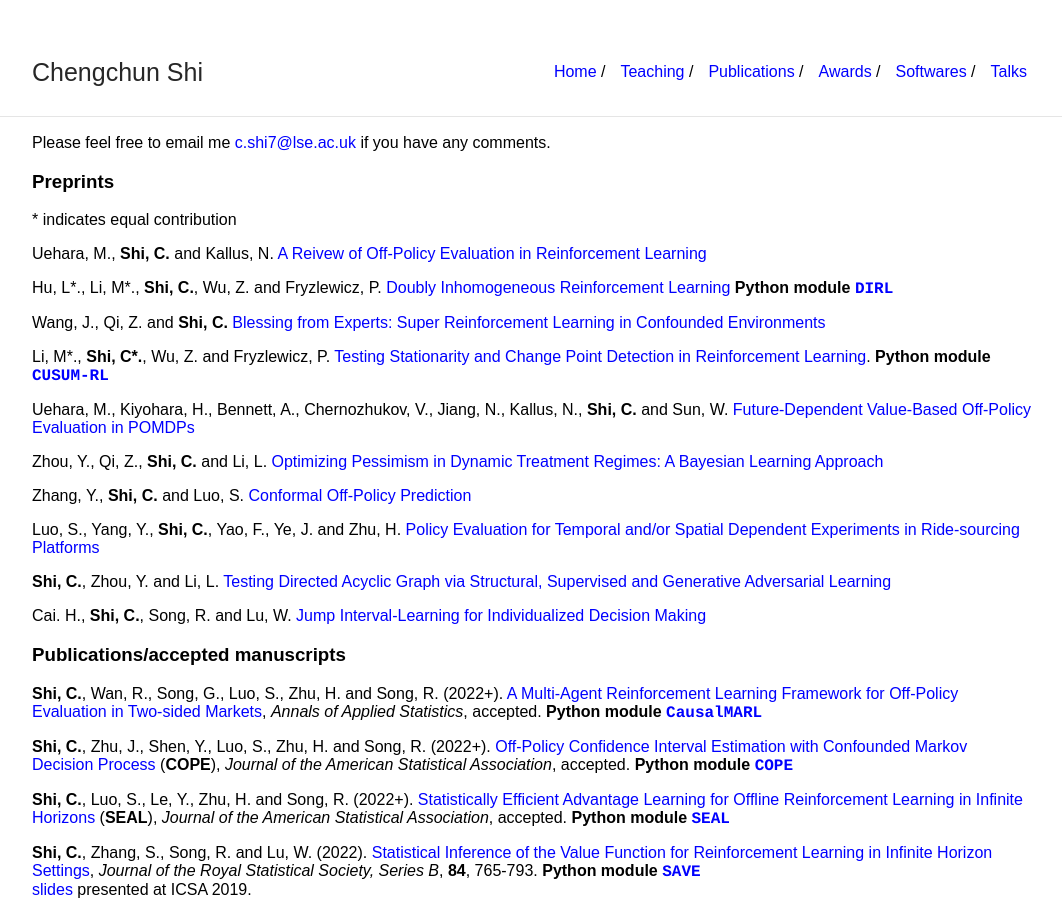
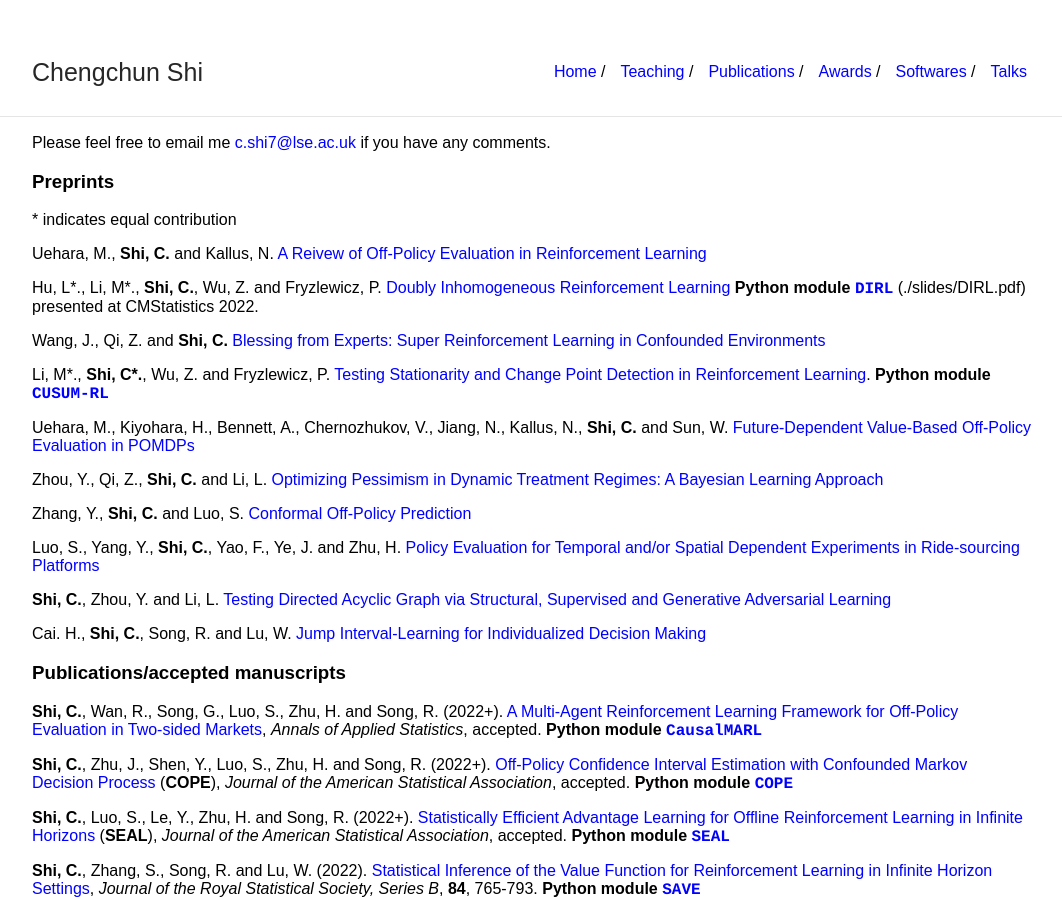
Before and after one commit to callmespring/callmespring.github.io, a Jekyll site: the page built from publication.md, in a window 1280 px wide and 900 px high. Shown: the whole window, without its empty margins (108-1170 px from the left). Built offline with Jekyll 4.4.1, drawn with Linux system fonts in a browser that asks for light colours.

Commit message:
Update publication.md

```diff
--- a/publication.md
+++ b/publication.md
@@ -14,6 +14,7 @@ Please feel free to email me <c.shi7@lse.ac.uk> if you have any comments.
 Uehara, M., **Shi, C.** and Kallus, N. [A Reivew of Off-Policy Evaluation in Reinforcement Learning](https://arxiv.org/pdf/2212.06355.pdf)
 
 Hu, L\*., Li, M\*., **Shi, C.**, Wu, Z. and Fryzlewicz, P. [Doubly Inhomogeneous Reinforcement Learning](https://arxiv.org/pdf/2211.03983.pdf) **Python module** [<span style="font-family:courier;">**DIRL**</span>](https://github.com/zaza0209/DIRL)
+(./slides/DIRL.pdf) <font size="3">presented at CMStatistics 2022</font>.
 
 Wang, J., Qi, Z. and **Shi, C.** [Blessing from Experts: Super Reinforcement Learning in Confounded Environments
 ](https://arxiv.org/pdf/2209.15448.pdf)
```
